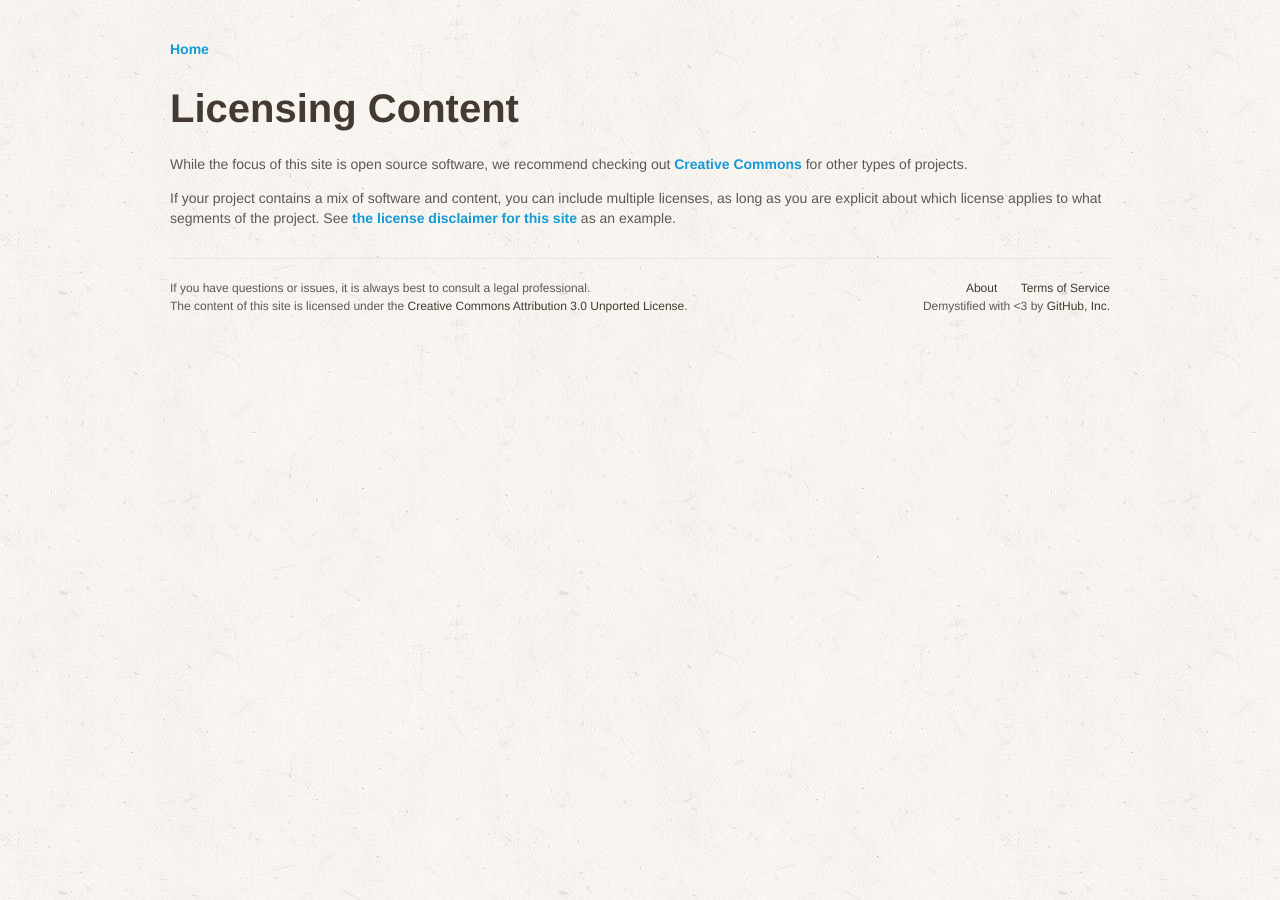
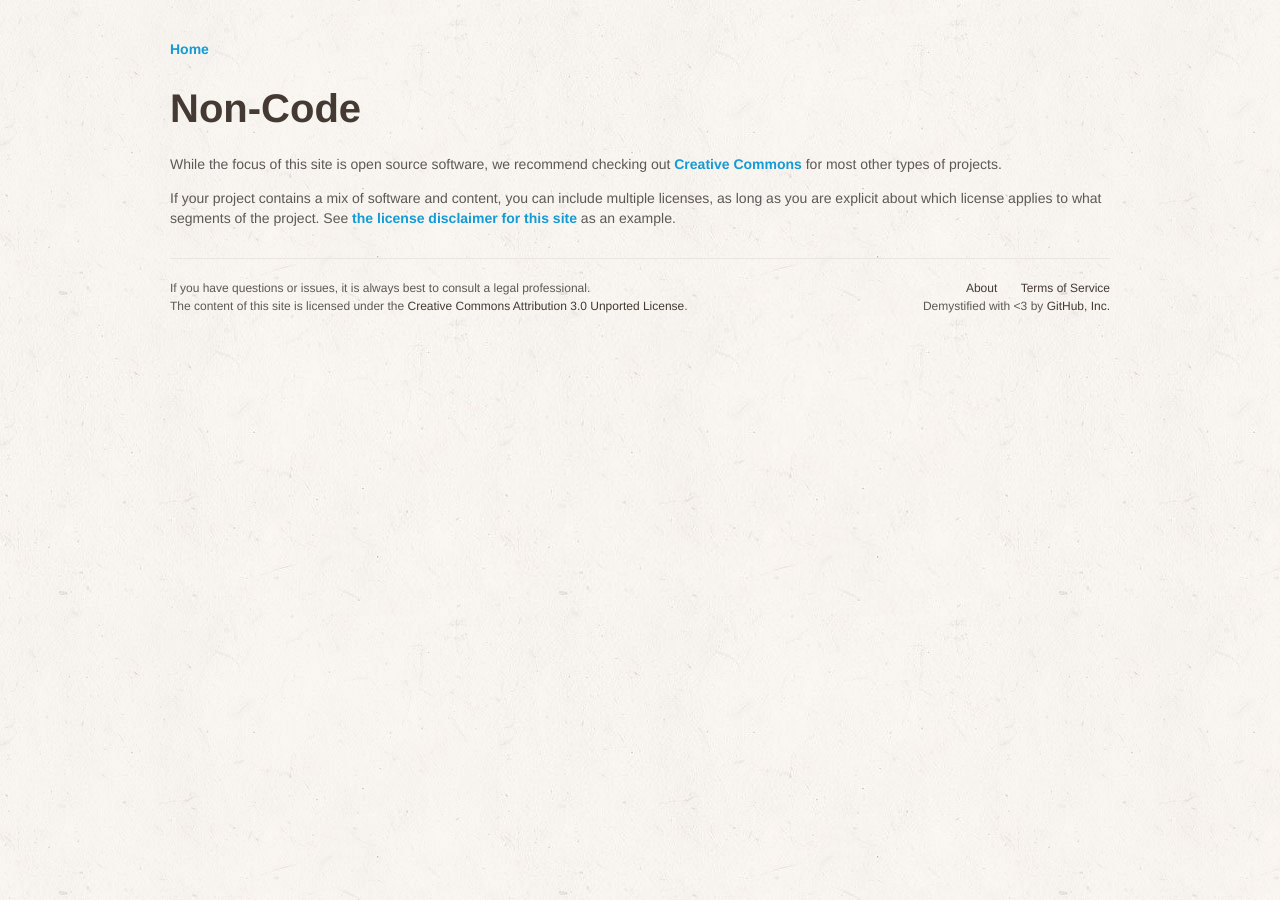
Before and after one commit to github/choosealicense.com, a Jekyll site: the page built from non-code.md, in a window 1280 px wide. Built offline with Jekyll 4.4.1, drawn with Linux system fonts in a browser that asks for light colours; some web fonts are replaced.

Commit message:
rename 'content' page to 'non-code'

```diff
--- a/index.html
+++ b/index.html
@@ -56,9 +56,9 @@ description: A site to provide non-judgmental guidance on choosing a license for
 </h2>
 <ul class="triptych see-more clearfix">
   <li class="first-li">
-    <h3>My content isn’t code.</h3>
+    <h3>My project isn’t code.</h3>
     <p>
-      <a href="content">There are licenses for that</a>.
+      <a href="non-code">There are licenses for that</a>.
     </p>
   </li>
   <li>
--- a/content.md
+++ b/non-code.md
@@ -1,9 +1,9 @@
 ---
-title: Licensing Content
+title: Non-Code
 layout: default
-permalink: /content/
+permalink: /non-code/
 ---
 
-While the focus of this site is open source software, we recommend checking out [Creative Commons](http://creativecommons.org/choose/) for other types of projects.
+While the focus of this site is open source software, we recommend checking out [Creative Commons](http://creativecommons.org/choose/) for most other types of projects.
 
 If your project contains a mix of software and content, you can include multiple licenses, as long as you are explicit about which license applies to what segments of the project.  See [the license disclaimer for this site](https://github.com/github/choosealicense.com#license) as an example.
```
